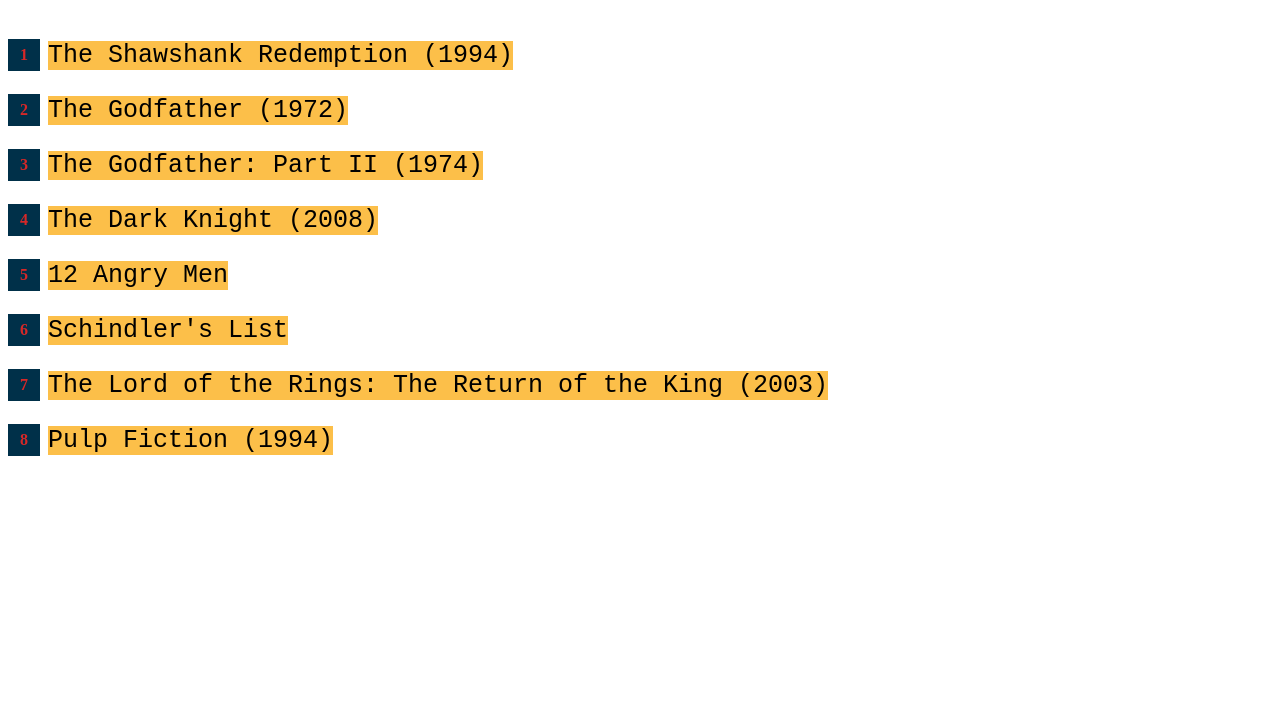
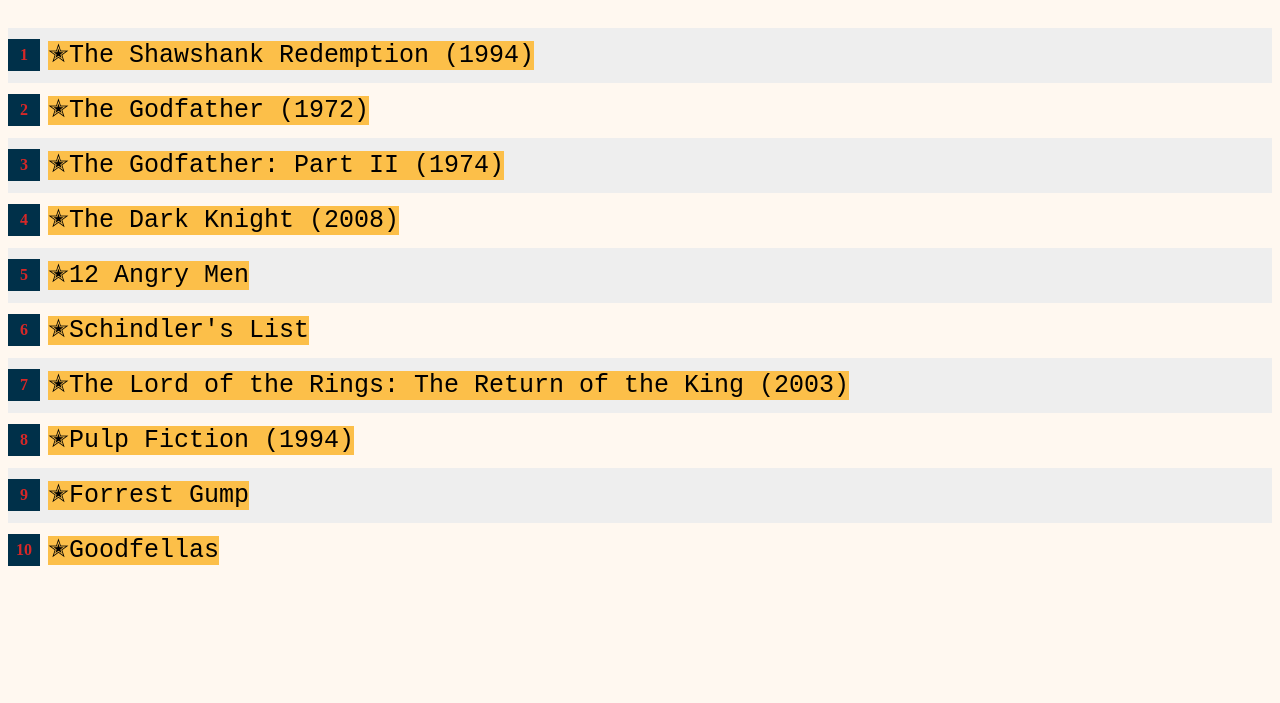
Before and after one commit to DidierManiraho/Assigment1, a plain HTML site: page index.html in a window 1280 px wide. Shown: the part 97-800 px from the top of the page. Drawn offline with Linux system fonts and the light colour scheme.

Commit message:
Adding more style

```diff
--- a/index.html
+++ b/index.html
@@ -13,14 +13,16 @@
     <h1>Top 10 movies of all time </h1>
 
     <ol class="list">
-        <li class="list-item one"><span>The Shawshank Redemption (1994)</span></li>
-        <li class="list-item two"><span>The Godfather (1972)</span></li>
-        <li class="list-item three"><span>The Godfather: Part II (1974)</span></li>
-        <li class="list-item four"><span>The Dark Knight (2008) </span></li>
-        <li class="list-item five"><span>12 Angry Men </span></li>
-        <li class="list-item six"><span>Schindler's List</span></li>
-        <li class="list-item seven"><span>The Lord of the Rings: The Return of the King (2003)</span></li>
-        <li class="list-item eight"><span>Pulp Fiction (1994)</span></li>
+        <li class="list-item one"><span>&#10029;The Shawshank Redemption (1994)</span></li>
+        <li class="list-item two"><span>&#10029;The Godfather (1972)</span></li>
+        <li class="list-item three"><span>&#10029;The Godfather: Part II (1974)</span></li>
+        <li class="list-item four"><span>&#10029;The Dark Knight (2008) </span></li>
+        <li class="list-item five"><span>&#10029;12 Angry Men </span></li>
+        <li class="list-item six"><span>&#10029;Schindler's List</span></li>
+        <li class="list-item seven"><span>&#10029;The Lord of the Rings: The Return of the King (2003)</span></li>
+        <li class="list-item eight"><span>&#10029;Pulp Fiction (1994)</span></li>
+        <li class="list-item nine"><span>&#10029;Forrest Gump </span></li>
+        <li class="list-item ten"><span>&#10029;Goodfellas</span></li>
     </ol>
     </div>
 </body>
--- a/style.css
+++ b/style.css
@@ -1,3 +1,6 @@
+body{
+    background-color: #fff8f0;
+}
 h1{
     font-size: 2.5em;
     background-color:#eae2b7;
@@ -14,6 +17,9 @@
     display: block;
     position: relative;
 }
+ol li:nth-child(odd){
+    background-color: #eee;
+}
 
 ol li span{
     margin-left: 40px;
@@ -21,6 +27,7 @@
     font-size: 25px;
     background-color: #fcbf49;
 }
+
 ol li:before{
     content: counter(item) " ";
     counter-increment: item;
```
